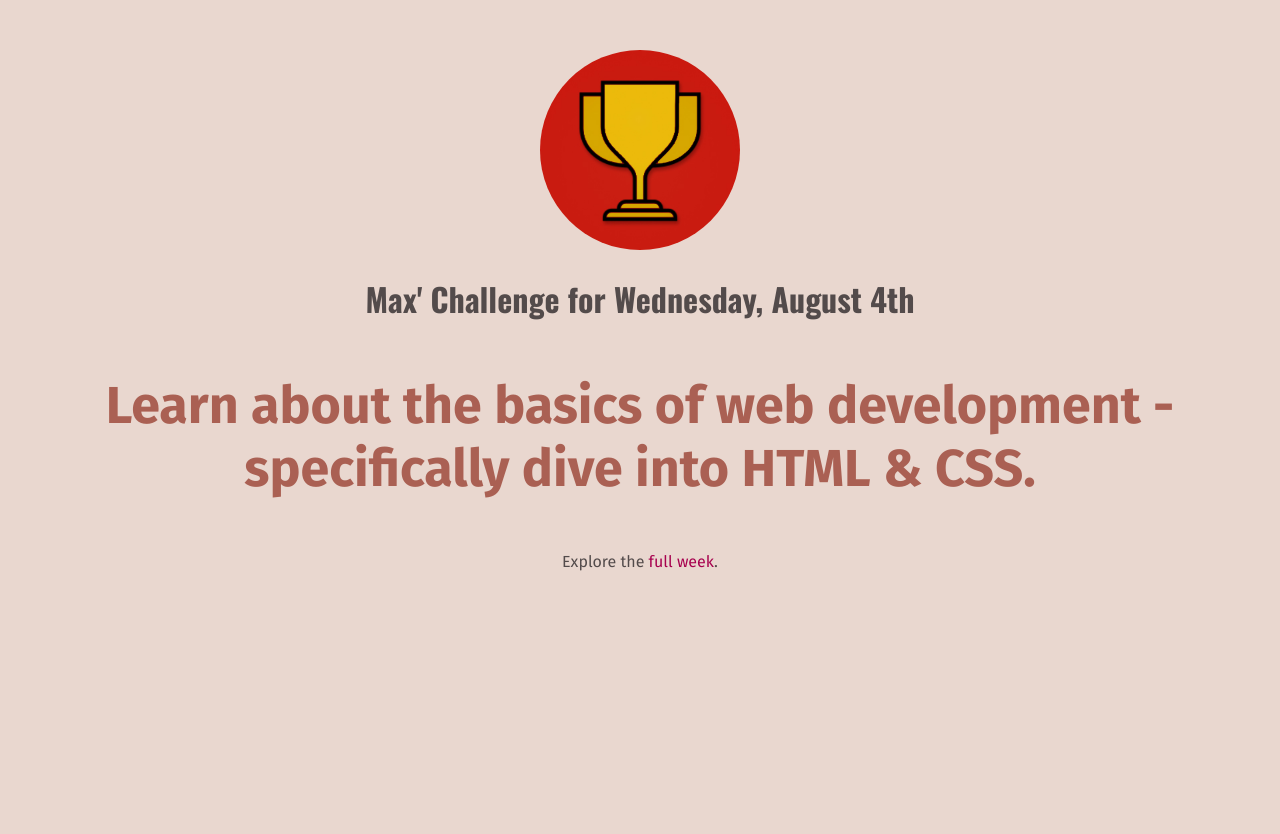
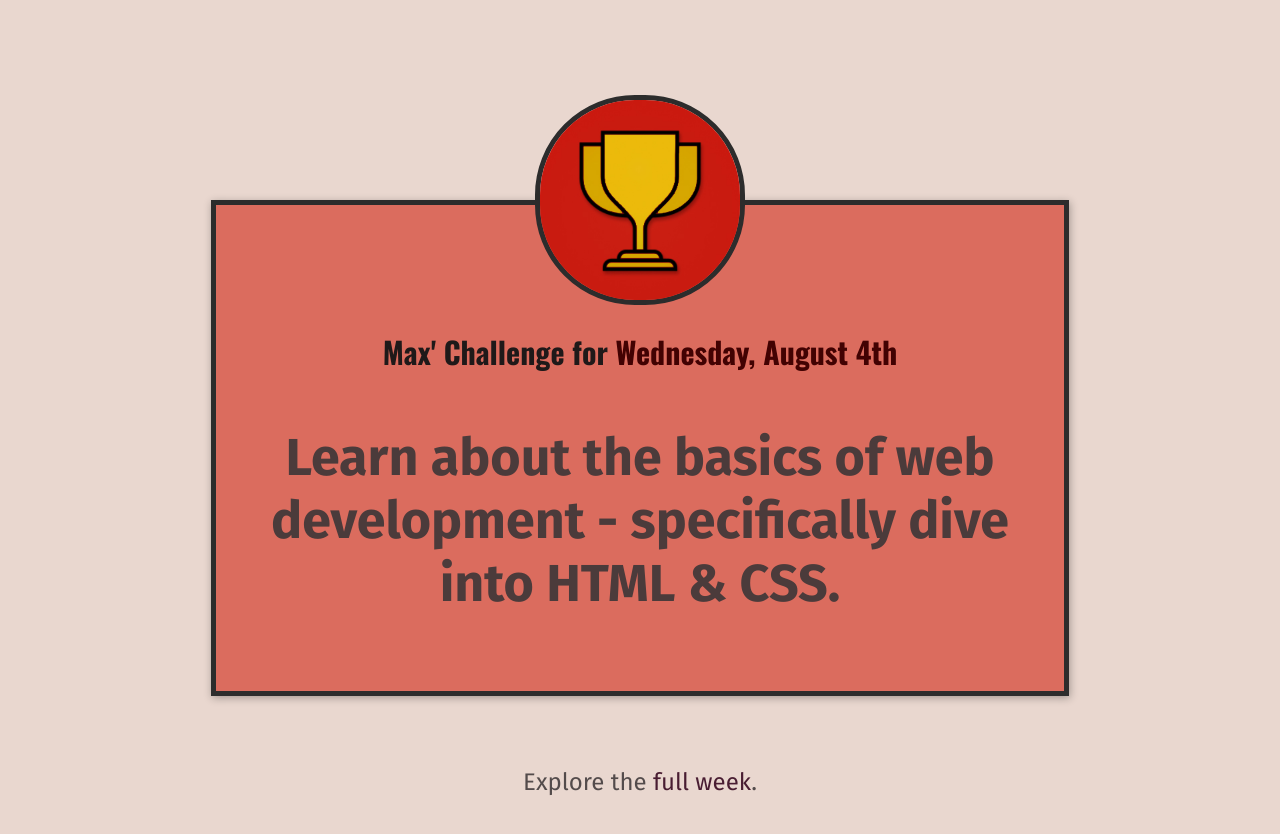
Before and after one commit to jeongdeoksu/100DAYSWEBDEVBOOTCAMP, a plain HTML site: page index.html in a window 1280 px wide. Before the commit the page ends 800 px from the top, so only its background shows below. Drawn offline with nearby package versions, Linux system fonts and the light colour scheme.

Commit message:
Section 3 HTML & CSS Complete

```diff
--- a/index.html
+++ b/index.html
@@ -15,15 +15,19 @@
   </head>
 
   <body>
+    <main>
       <img src="images/challenges-trophy.jpg" alt="A trophy" />
-    <h1>Max' Challenge for Wednesday, August 4th</h1>
+      <h1>Max' Challenge for <span>Wednesday, August 4th</span></h1>
       <p id="todays-challenge">
-      Learn about the basics of web development - specifically dive into HTML &
-      CSS.
+        Learn about the basics of web development - specifically dive into HTML
+        & CSS.
       </p>
+    </main>
+    <footer>
       <p>
         Explore the
         <a href="full-week.html">full week</a>.
       </p>
+    </footer>
   </body>
 </html>
--- a/styles/daily-challenge.css
+++ b/styles/daily-challenge.css
@@ -1,15 +1,35 @@
-body {
-  margin: 50px;
+main {
+  width: 800px;
+  margin: 200px auto 72px auto;
+  background-color: rgb(219, 108, 94);
+  padding: 24px;
+  border: 5px solid rgb(44, 44, 44);
+  box-shadow: 1px 2px 8px rgba(0, 0, 0, 0.3);
 }
 
 img {
   width: 200px;
   height: 200px;
   border-radius: 100px;
+  border: 5px solid rgb(44, 44, 44);
+  margin-top: -134px;
+}
+
+h1 {
+  font-size: 30px;
+  color: rgb(31, 25, 25);
+}
+
+a {
+  color: rgb(73, 29, 50);
+}
+
+span {
+  color: rgb(66, 2, 2);
 }
 
 #todays-challenge {
-  color: rgb(170, 96, 83);
+  color: rgb(75, 59, 59);
   font-weight: bold;
   font-size: 52px;
 }
--- a/styles/full-week.css
+++ b/styles/full-week.css
@@ -5,11 +5,11 @@ header {
 h1 {
   font-size: 48px;
   color: rgb(71, 62, 62);
-  margin: 12px 0;
+  margin: 0;
 }
 
 #description {
-  margin-bottom: 36px;
+  margin: 12px;
 }
 
 /* header > p {
@@ -24,7 +24,7 @@ a {
   border-radius: 4px;
   font-size: 24px;
   display: inline-block;
-  margin: 12px;
+  margin: 0;
 }
 
 a:hover {
@@ -40,8 +40,9 @@ ol {
 }
 
 li {
+  padding: 12px;
+  box-shadow: 1px 1px 4px rgba(0, 0, 0, 0.2);
   margin: 32px;
-  padding: 12px;
   background-color: rgb(223, 136, 124);
   border-radius: 6px;
 }
--- a/styles/shared.css
+++ b/styles/shared.css
@@ -2,6 +2,7 @@ body {
   background-color: rgb(233, 215, 207);
   text-align: center;
   color: rgb(83, 75, 75);
+  margin: 50px;
 }
 
 h1 {
@@ -10,6 +11,7 @@ h1 {
 
 p {
   font-family: 'Fira Sans', sans-serif;
+  font-size: 24px;
 }
 
 a {
```
Lines whose indentation alone changed are shown as unchanged.
